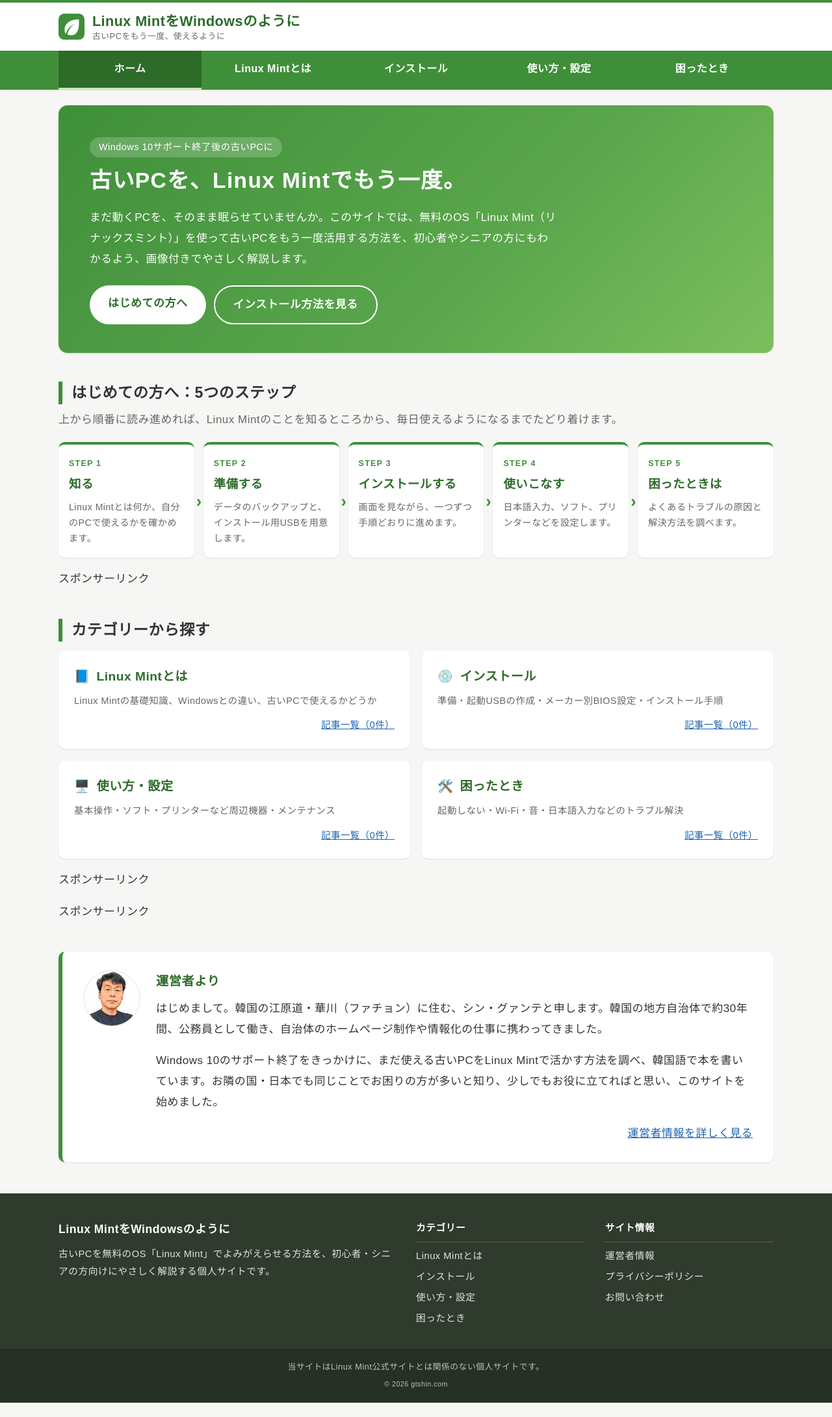
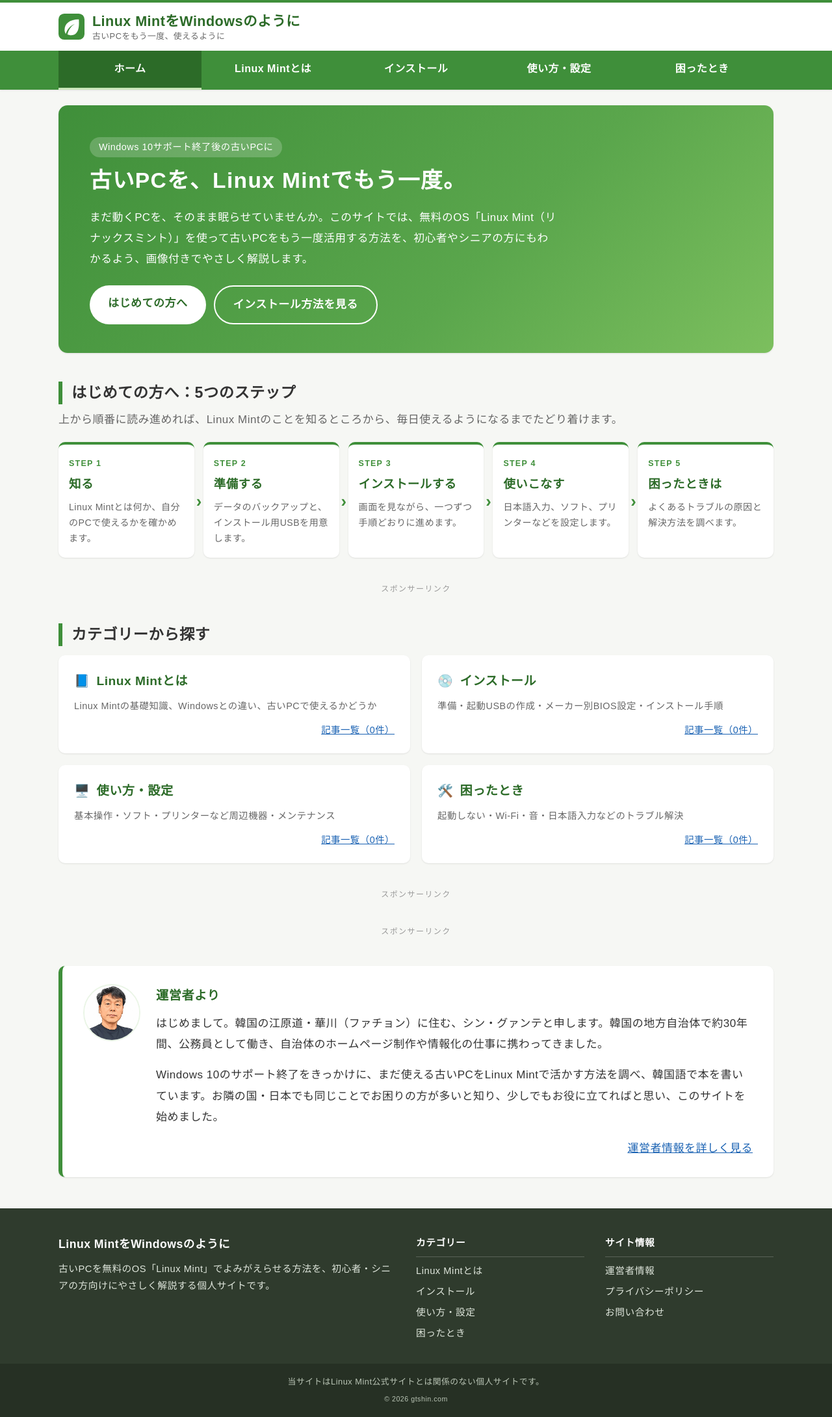
Before and after one commit to your7179/gtshin, a Jekyll site: the page built from index.html, in a window 1280 px wide. Shown: the whole page at 65% size. Built offline with Jekyll 4.4.1, drawn with Linux system fonts in a browser that asks for light colours; before the commit the page ends 2158 px from its top, so only the background shows below that.

Commit message:
Add files via upload

```diff
--- a/assets/css/style.css
+++ b/assets/css/style.css
@@ -155,6 +155,13 @@ img { max-width: 100%; height: auto; }
 .article-body .note::before { content: "メモ"; color: var(--note); }
 .article-body .warning { background: var(--warn-bg); border: 2px solid #e8a39b; }
 .article-body .warning::before { content: "注意"; color: var(--warn); }
+
+/* ---------- Ads ---------- */
+.ad-box { margin: 2.4em 0; text-align: center; clear: both; }
+.ad-box[hidden] { display: none; }
+.article-body .ad-box .ad-label, .ad-label { margin: 0 0 6px; font-size: .75rem; line-height: 1.4; color: #999; letter-spacing: .12em; text-align: center; }
+.home-ad { margin-top: 40px; }
+.home-ad .ad-box { margin: 0; }
 
 /* ---------- Author box ---------- */
 .author-box { margin-top: 48px; border: 2px solid var(--mint-light); border-radius: var(--radius); padding: 20px 24px; background: var(--mint-pale); }
```
